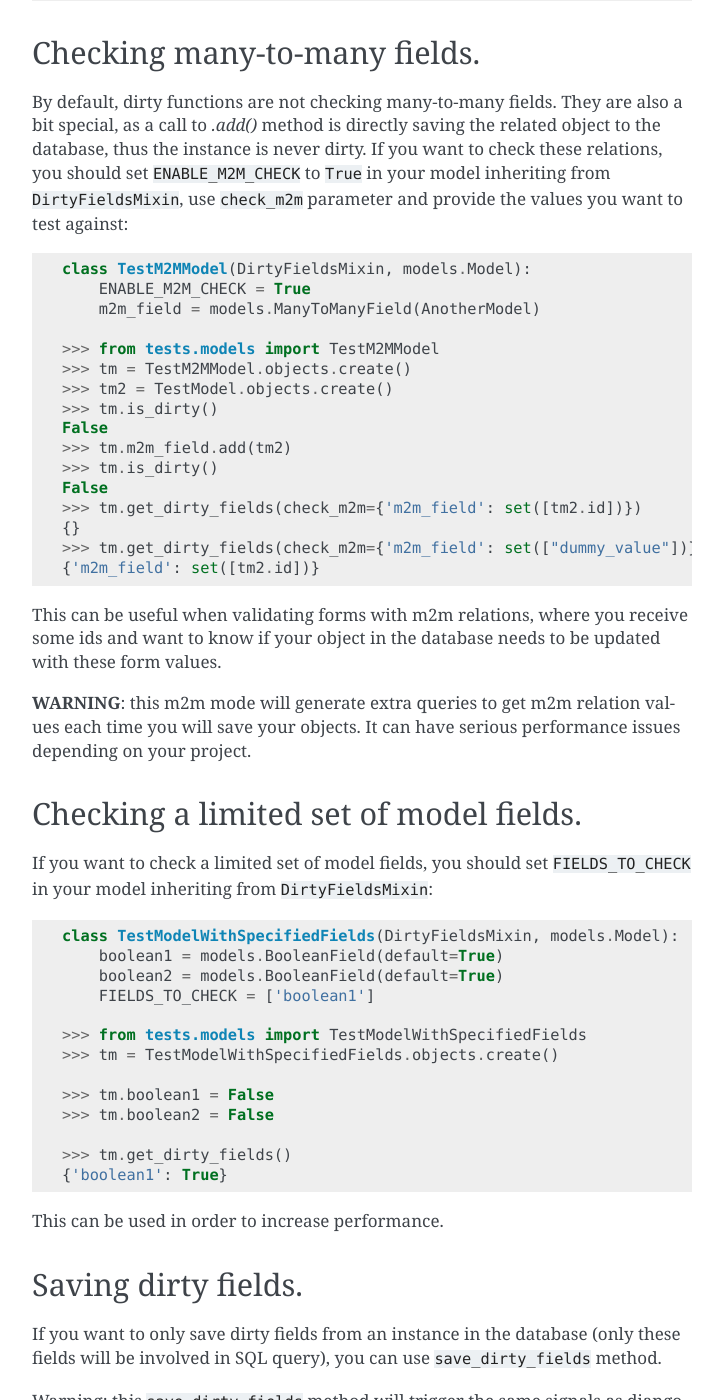
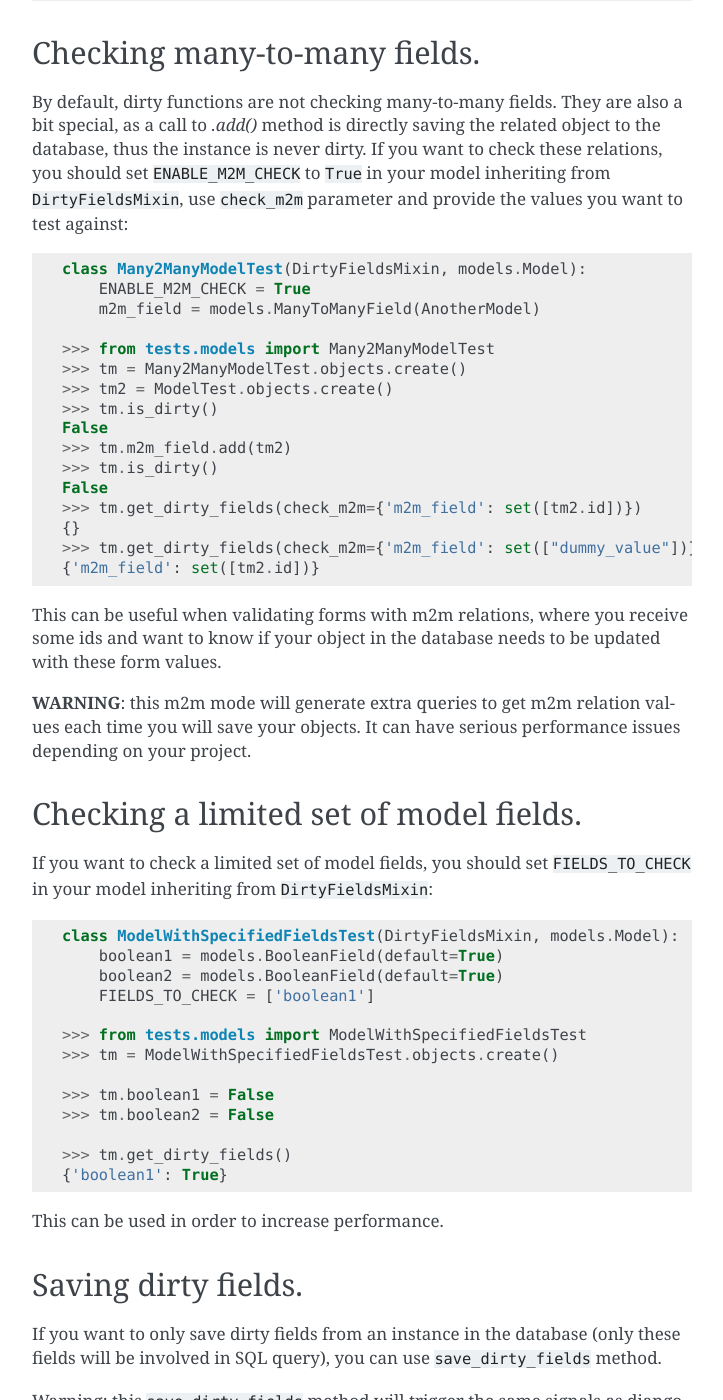
Before and after one commit to romgar/django-dirtyfields, a Sphinx documentation site: the page built from docs/index.rst, in a window 1280 px wide and 1400 px high, scrolled down 1712 px. Shown: the whole window, without its empty margins (388-1111 px from the left). Built offline with Sphinx 7.4.7, drawn with Linux system fonts in a browser that asks for light colours; some of the changed text lies outside the part shown.

Commit message:
Rename test models so that pytest doesn't try to run them as Test classes

```diff
--- a/README.rst
+++ b/README.rst
@@ -55,7 +55,7 @@ To use ``django-dirtyfields``, you need to:
     from django.db import models
     from dirtyfields import DirtyFieldsMixin
 
-    class TestModel(DirtyFieldsMixin, models.Model):
+    class ModelTest(DirtyFieldsMixin, models.Model):
         """A simple test model to test dirty fields mixin with"""
         boolean = models.BooleanField(default=True)
         characters = models.CharField(blank=True, max_length=80)
@@ -71,8 +71,8 @@ Example
 
 .. code-block:: python
 
-    >>> from tests.models import TestModel
-    >>> tm = TestModel.objects.create(boolean=True,characters="testing")
+    >>> from tests.models import ModelTest
+    >>> tm = ModelTest.objects.create(boolean=True,characters="testing")
     >>> tm.is_dirty()
     False
     >>> tm.get_dirty_fields()
--- a/docs/index.rst
+++ b/docs/index.rst
@@ -27,7 +27,7 @@ To use ``django-dirtyfields``, you need to:
     from django.db import models
     from dirtyfields import DirtyFieldsMixin
 
-    class TestModel(DirtyFieldsMixin, models.Model):
+    class ModelTest(DirtyFieldsMixin, models.Model):
         """A simple test model to test dirty fields mixin with"""
         boolean = models.BooleanField(default=True)
         characters = models.CharField(blank=True, max_length=80)
@@ -43,8 +43,8 @@ Examples
 
 ::
 
-    >>> from tests.models import TestModel
-    >>> tm = TestModel.objects.create(boolean=True,characters="testing")
+    >>> from tests.models import ModelTest
+    >>> tm = ModelTest.objects.create(boolean=True,characters="testing")
     >>> tm.is_dirty()
     False
     >>> tm.get_dirty_fields()
@@ -64,8 +64,8 @@ By default, dirty functions are not checking foreign keys. If you want to also t
 
 ::
 
-    >>> from tests.models import TestModel
-    >>> tm = TestModel.objects.create(fkey=obj1)
+    >>> from tests.models import ModelTest
+    >>> tm = ModelTest.objects.create(fkey=obj1)
     >>> tm.is_dirty()
     False
     >>> tm.get_dirty_fields()
@@ -93,13 +93,13 @@ If you want to check these relations, you should set ``ENABLE_M2M_CHECK`` to ``T
 
 ::
 
-    class TestM2MModel(DirtyFieldsMixin, models.Model):
+    class Many2ManyModelTest(DirtyFieldsMixin, models.Model):
         ENABLE_M2M_CHECK = True
         m2m_field = models.ManyToManyField(AnotherModel)
 
-    >>> from tests.models import TestM2MModel
-    >>> tm = TestM2MModel.objects.create()
-    >>> tm2 = TestModel.objects.create()
+    >>> from tests.models import Many2ManyModelTest
+    >>> tm = Many2ManyModelTest.objects.create()
+    >>> tm2 = ModelTest.objects.create()
     >>> tm.is_dirty()
     False
     >>> tm.m2m_field.add(tm2)
@@ -124,13 +124,13 @@ If you want to check a limited set of model fields, you should set ``FIELDS_TO_C
 
 ::
 
-    class TestModelWithSpecifiedFields(DirtyFieldsMixin, models.Model):
+    class ModelWithSpecifiedFieldsTest(DirtyFieldsMixin, models.Model):
         boolean1 = models.BooleanField(default=True)
         boolean2 = models.BooleanField(default=True)
         FIELDS_TO_CHECK = ['boolean1']
 
-    >>> from tests.models import TestModelWithSpecifiedFields
-    >>> tm = TestModelWithSpecifiedFields.objects.create()
+    >>> from tests.models import ModelWithSpecifiedFieldsTest
+    >>> tm = ModelWithSpecifiedFieldsTest.objects.create()
 
     >>> tm.boolean1 = False
     >>> tm.boolean2 = False
@@ -185,7 +185,7 @@ You can now define how you want to compare 2 values by passing a function on Dir
         # Your custom comparison code here
         return new_value == old_value
 
-    class TestModel(DirtyFieldsMixin, models.Model):
+    class ModelTest(DirtyFieldsMixin, models.Model):
         compare_function = (your_function, {'param1': 5})
 
 
@@ -220,7 +220,7 @@ being passed as well:
     def get_user_timezone():
         return 'Europe/London'
 
-    class TestModel(DirtyFieldsMixin, models.Model):
+    class ModelTest(DirtyFieldsMixin, models.Model):
         normalise_function = (your_normalise_function, {'timezone': get_user_timezone()})
 
 
```
Also changed, not shown: 9 other files.
